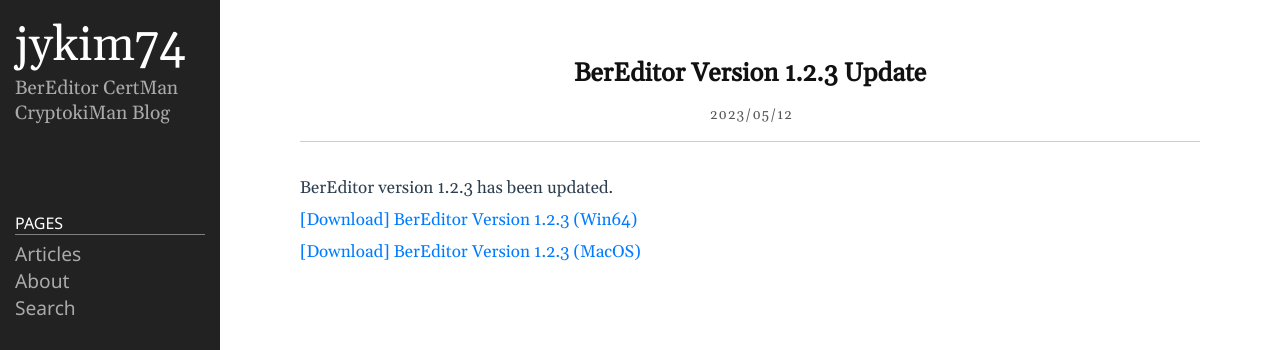
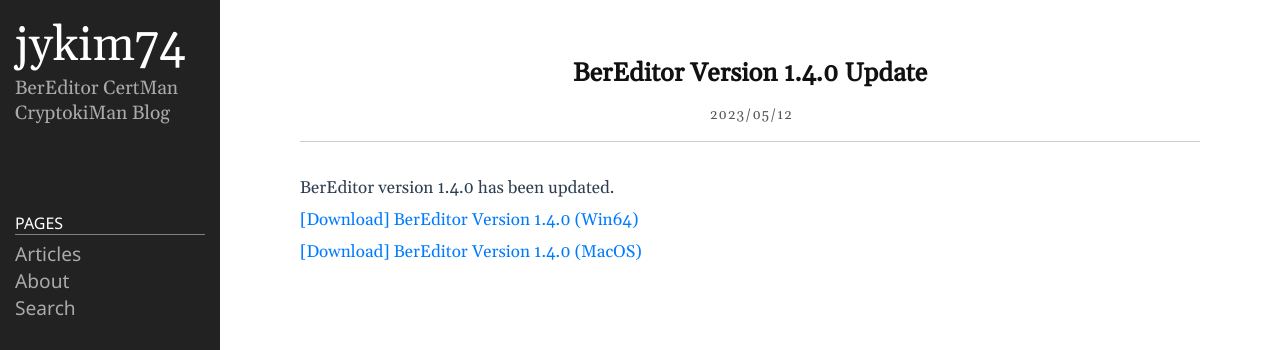
Before and after one commit to jykim74/jykim74.github.io, a Jekyll site: the page built from _posts/2023-05-12-BerEditorV121_update.markdown, in a window 1280 px wide. Shown: the top 350 px of the page. Built offline with Jekyll 4.4.1, drawn with Linux system fonts in a browser that asks for light colours; nearby versions of some CDN libraries; comment, search, counter and statistics services are not loaded.

Commit message:
Update 2023-05-12-BerEditorV121_update.markdown

```diff
--- a/_posts/2023-05-12-BerEditorV121_update.markdown
+++ b/_posts/2023-05-12-BerEditorV121_update.markdown
@@ -1,12 +1,12 @@
 ---
 layout: post
-title: "BerEditor Version 1.2.3 Update"
-tags: [BerEditor,Version123]
+title: "BerEditor Version 1.4.0 Update"
+tags: [BerEditor,Version140]
 category: Software
 ---
-BerEditor version 1.2.3 has been updated.
+BerEditor version 1.4.0 has been updated.
 <br>
 
-[[Download] BerEditor Version 1.2.3 (Win64)]( https://jykim74.github.io/msi/BerEditor-enV123.msi "BerEditor" )
+[[Download] BerEditor Version 1.4.0 (Win64)]( https://jykim74.github.io/msi/BerEditor-enV140.msi "BerEditor" )
 <br>
-[[Download] BerEditor Version 1.2.3 (MacOS)]( https://jykim74.github.io/msi/BerEditorV123.dmg "BerEditor" )
+[[Download] BerEditor Version 1.4.0 (MacOS)]( https://jykim74.github.io/msi/BerEditorV140.dmg "BerEditor" )
```
